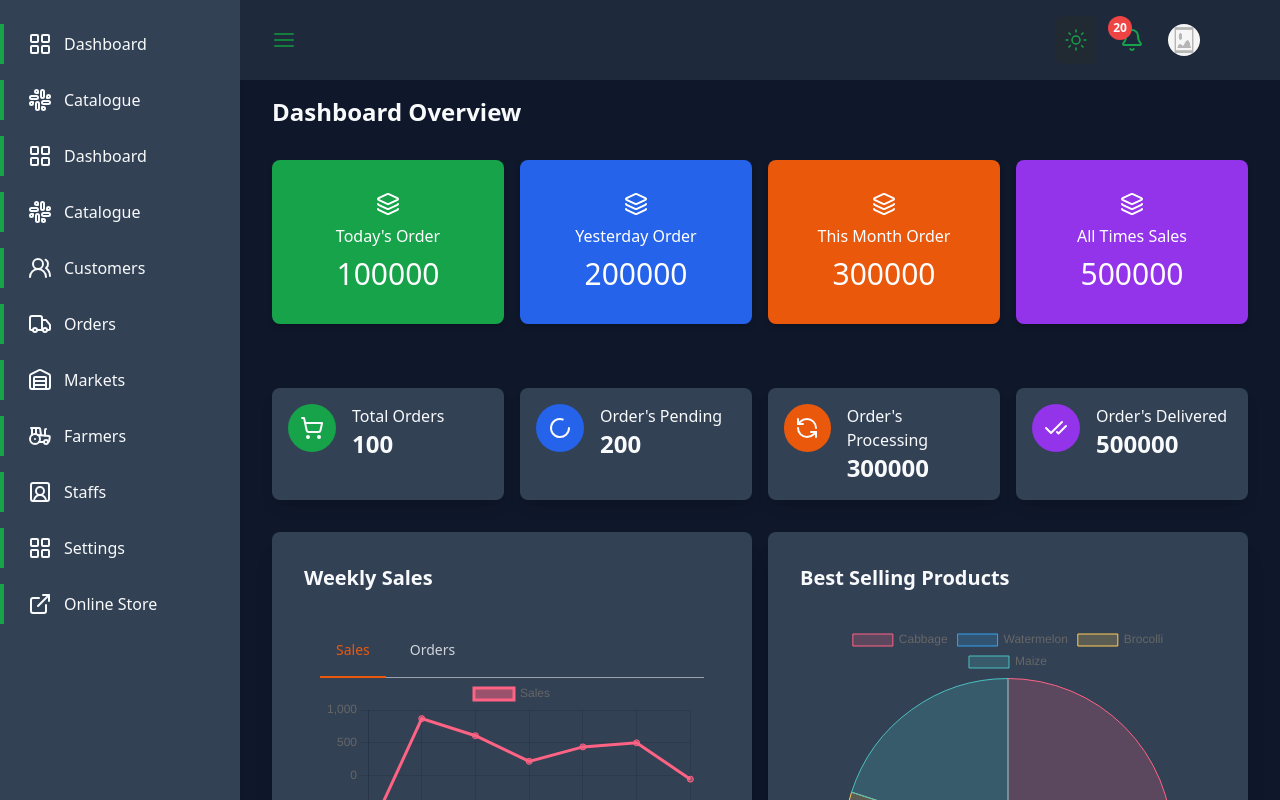
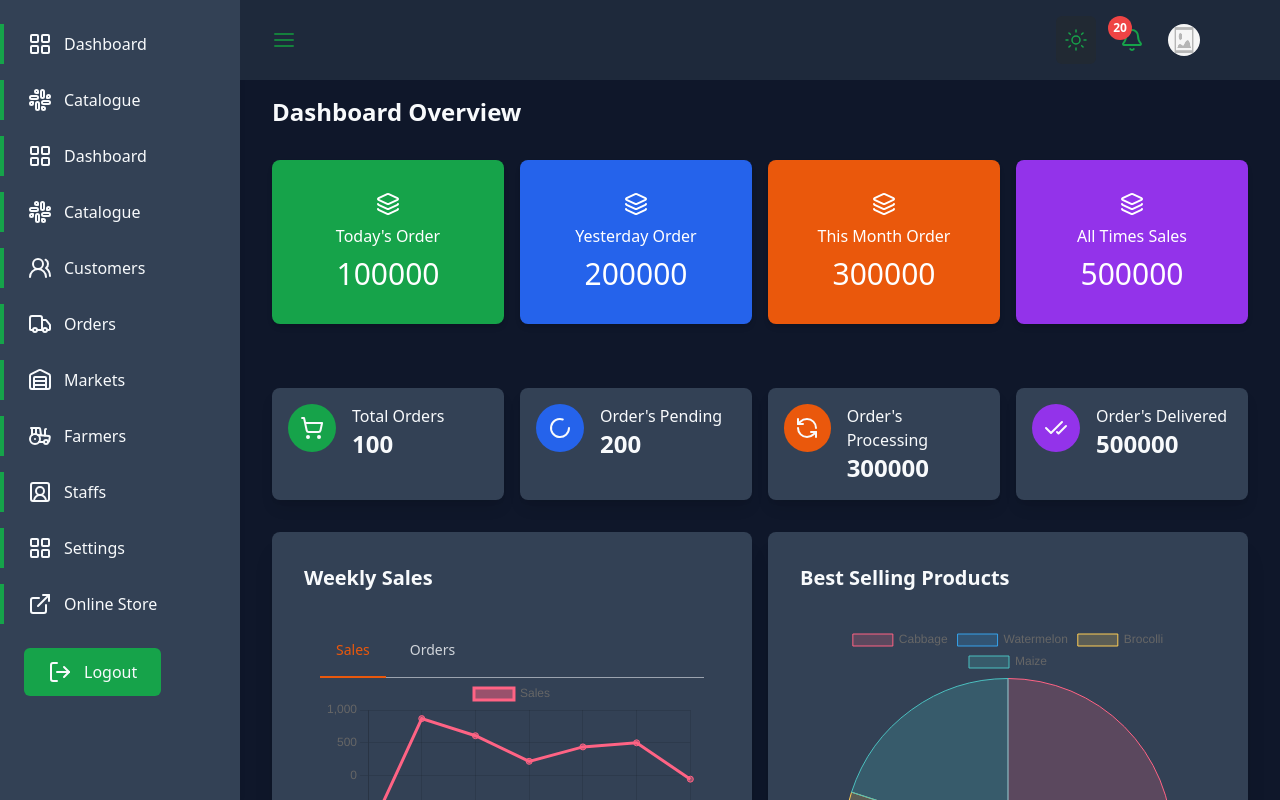
Before and after one commit to AdelekeOfAfrica/ecommerce-typescript, a Next.js app: page /dashboard in a window 1280 px wide. Shown: the top 800 px of the page. Built offline with nearby package versions, Linux system fonts and the light colour scheme.

Commit message:
added the logout button

```diff
--- a/components/backoffice/Sidebar.jsx
+++ b/components/backoffice/Sidebar.jsx
@@ -4,7 +4,7 @@ import React from 'react';
 import Link from 'next/link';
 import Image from 'next/image';
 import logo from '../../public/logo.png';
-import { ExternalLink, LayoutGrid, Slack, Tractor, Truck, Users2, UserSquare2, Warehouse } from 'lucide-react';
+import { ExternalLink, LayoutGrid, LogOut, Slack, Tractor, Truck, Users2, UserSquare2, Warehouse } from 'lucide-react';
 import { usePathname } from 'next/navigation';
 
 
@@ -100,6 +100,14 @@ export default function Sidebar() {
         })
        }
 
+    <div className="px-6 py-2 ">
+       <button className="flex items-center space-x-3
+                 bg-green-600 rounded-md px-6 py-3">
+        <LogOut/>
+          <span >Logout</span>
+       </button>
+    </div>
+
       </div>
     </div>
   )
```
